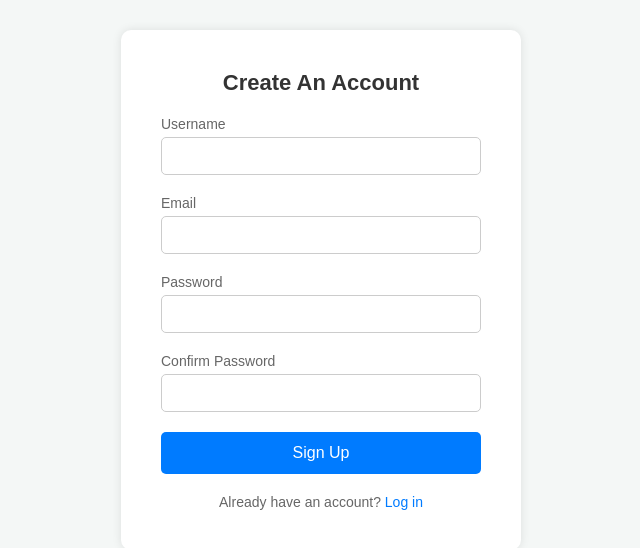
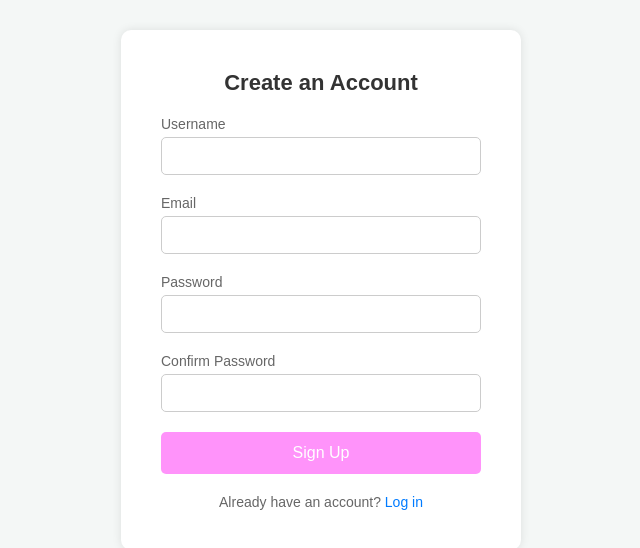
Before and after one commit to PattabiramanV/testing, a plain HTML site: page index.html in a window 1280 px wide. Shown: the whole page, without its empty margins (319-959 px from the left). Drawn offline with Linux system fonts and the light colour scheme.

Commit message:
add btn color

```diff
--- a/index.html
+++ b/index.html
@@ -8,7 +8,7 @@
 </head>
 <body>
     <div class="signup-container">
-        <h2>Create An Account</h2>
+        <h2>Create an Account</h2>
         <form action="#" method="POST" class="signup-form">
             <div class="input-group">
                 <label for="username">Username</label>
--- a/styles.css
+++ b/styles.css
@@ -64,7 +64,7 @@ body {
 .signup-button {
     width: 100%;
     padding: 12px;
-    background-color: #007bff;
+    background-color: #ff00f26c;
     color: #ffffff;
     border: none;
     border-radius: 5px;
```
